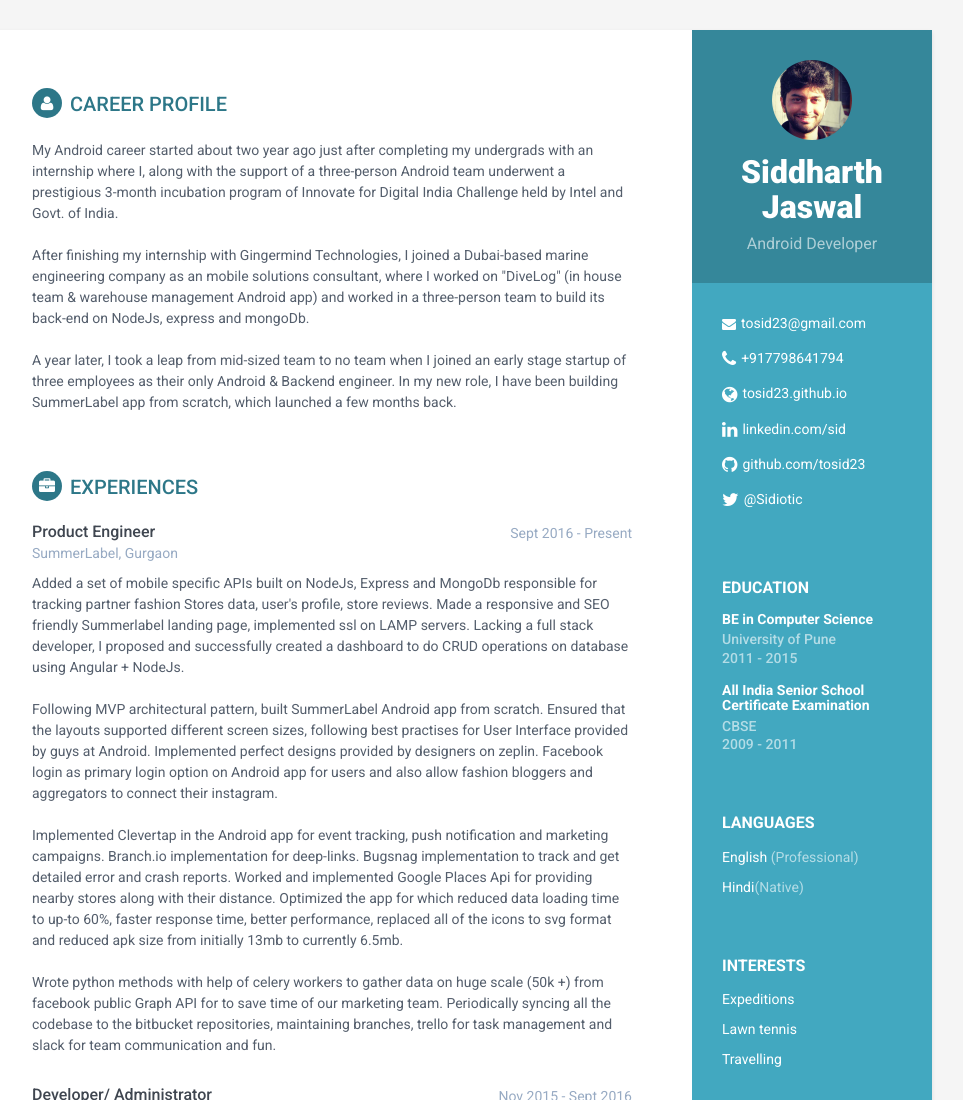
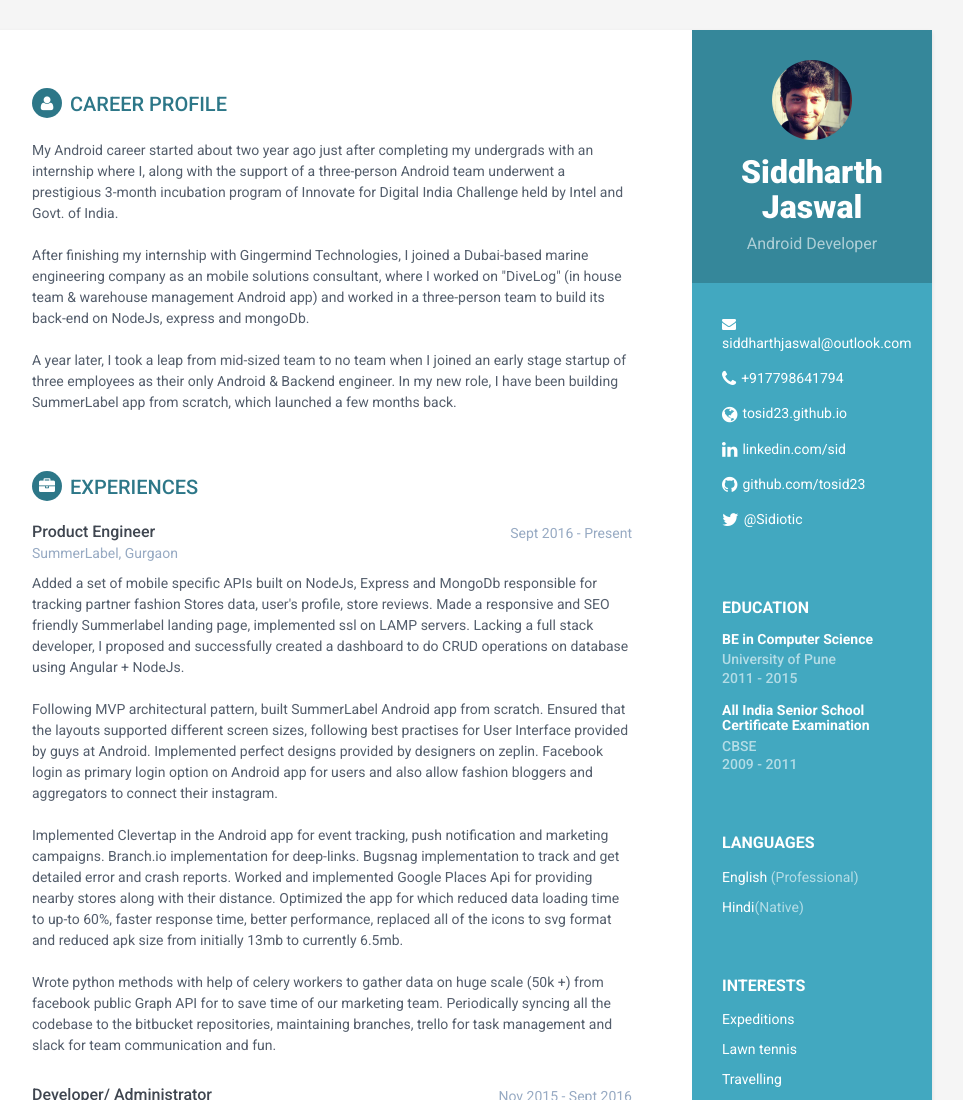
Before and after one commit to tosid23/tosid23.github.io, a plain HTML site: page index.html in a window 1280 px wide. Shown: the top 1100 px of the page, without its empty margins (188-1151 px from the left). Drawn offline with Linux system fonts and the light colour scheme.

Commit message:
Changed contact email id

```diff
--- a/index.html
+++ b/index.html
@@ -37,7 +37,7 @@
 
   			<div class="contact-container container-block">
   				<ul class="list-unstyled contact-list">
-  					<li class="email"><i class="fa fa-envelope"></i><a href="mailto: tosid23@gmail.com">tosid23@gmail.com</a></li>
+  					<li class="email"><i class="fa fa-envelope"></i><a href="mailto: siddharthjaswal@outlook.com">siddharthjaswal@outlook.com</a></li>
   					<li class="phone"><i class="fa fa-phone"></i><a href="tel:+917798641794">+917798641794</a></li>
   					<li class="website"><i class="fa fa-globe"></i><a href="https://tosid23.github.io/" target="_blank">tosid23.github.io</a></li>
   					<li class="linkedin"><i class="fa fa-linkedin"></i><a href="https://www.linkedin.com/in/siddharthjaswal/" target="_blank">linkedin.com/sid</a></li>
```
